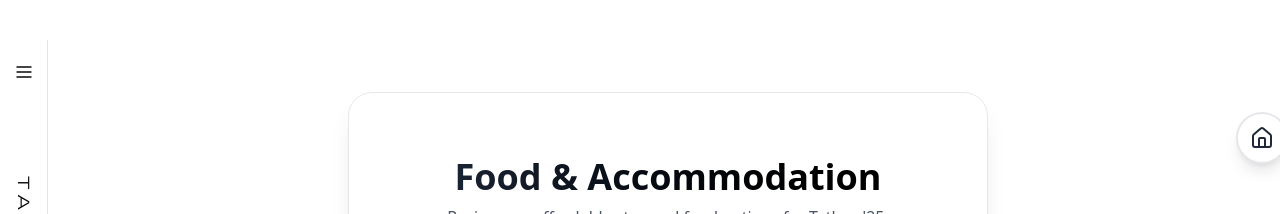
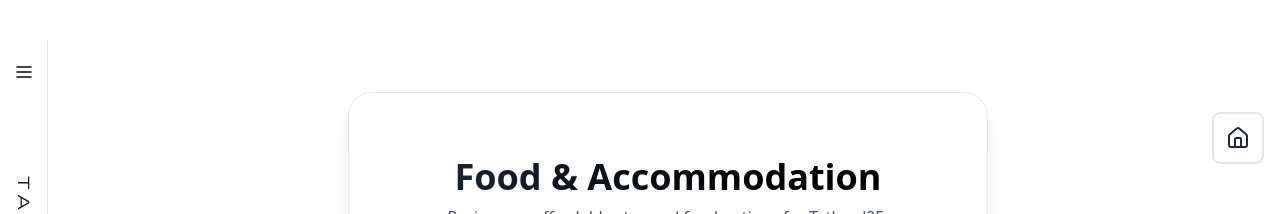
Before and after one commit to Tathva-25/tathva25-frontend, a Next.js app in the folder tathva25frontend/: page /accomodation in a window 1280 px wide. Shown: the top 214 px of the page. Built offline with nearby package versions, Linux system fonts and the light colour scheme; a web font is replaced by a local one.

Commit message:
better looking button

```diff
--- a/tathva25frontend/src/app/accomodation/page.jsx
+++ b/tathva25frontend/src/app/accomodation/page.jsx
@@ -704,7 +704,7 @@ export default function AccommodationRegistration() {
     <div className="w-full max-w-xl px-5 mx-auto my-10 flex justify-center">
       <button
         onClick={() => router.push("/")}
-        className="fixed top-5 right-5 z-50 p-3 bg-white border-2 border-gray-200 rounded-full shadow-lg hover:bg-gray-100 hover:scale-110 transition-all duration-300"
+        className="fixed top-5 right-5 z-50 p-3 bg-white border-2 border-gray-200 rounded-md hover:bg-gray-100 hover:scale-110 transition-all duration-300 sm:mr-6"
         aria-label="Go to Home"
       >
         <Home className="w-6 h-6 text-gray-800" />
```
